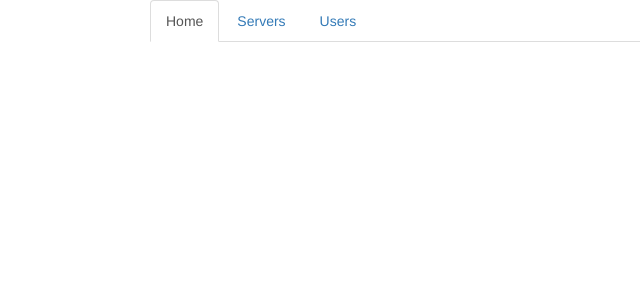
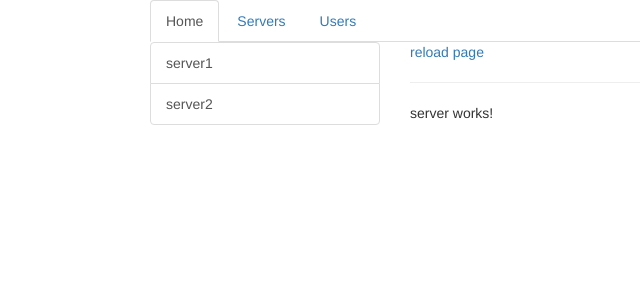
Before and after one commit to romangert/angular, an Angular app in the folder ng4-complete-guide/: page /servers in a window 1280 px wide. Shown: the top 300 px of the page, without its empty margins (115-755 px from the left). Built offline with nearby package versions, Linux system fonts and the light colour scheme.

Commit message:
relative routing

```diff
--- a/ng4-complete-guide/src/app/servers/servers.component.html
+++ b/ng4-complete-guide/src/app/servers/servers.component.html
@@ -1,5 +1,16 @@
 <div class="row">
     <div class="col-xs-12 col-sm-4">
-        <div class="list-group"></div>
+        <div class="list-group">
+            <a href="#"
+                class="list-group-item"
+                *ngFor="let server of servers">
+                {{server.name}}
+            </a>
+        </div>
+    </div>
+    <div class="col-xs-12 col-sm-4">
+        <a routerLink="/servers">reload page</a>
+        <hr>
+        <app-server></app-server>
     </div>
 </div>
--- a/ng4-complete-guide/src/app/servers/servers.component.ts
+++ b/ng4-complete-guide/src/app/servers/servers.component.ts
@@ -6,7 +6,7 @@ import { Component, OnInit } from '@angular/core';
   styleUrls: ['./servers.component.css']
 })
 export class ServersComponent implements OnInit {
-
+  servers: {name: string}[] = [{name: 'server1'},{name: 'server2'}];
   constructor() { }
 
   ngOnInit(): void {
```
